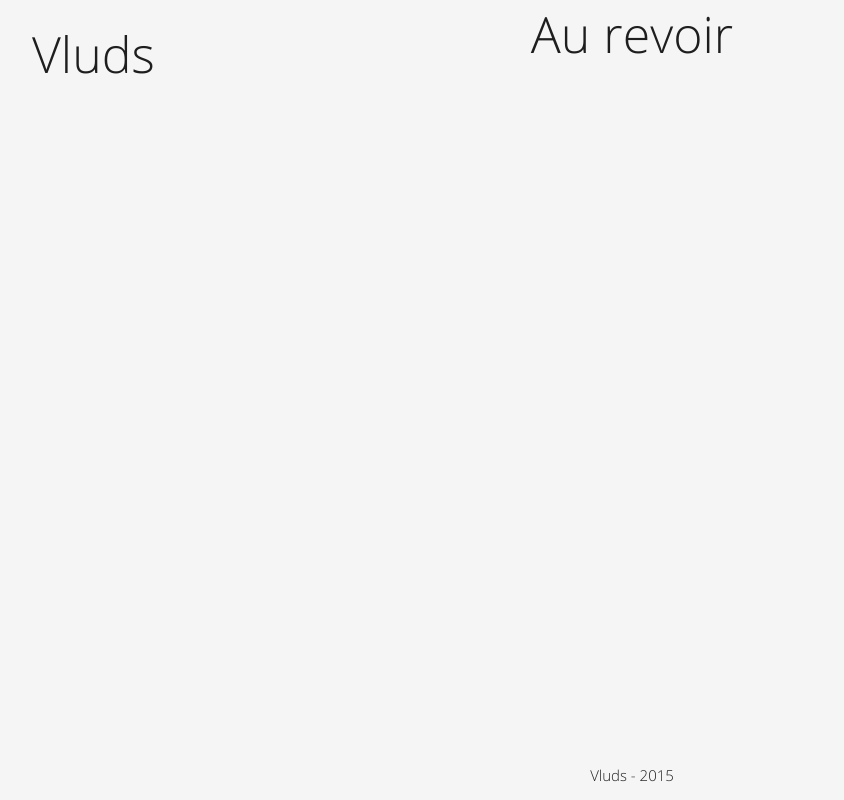
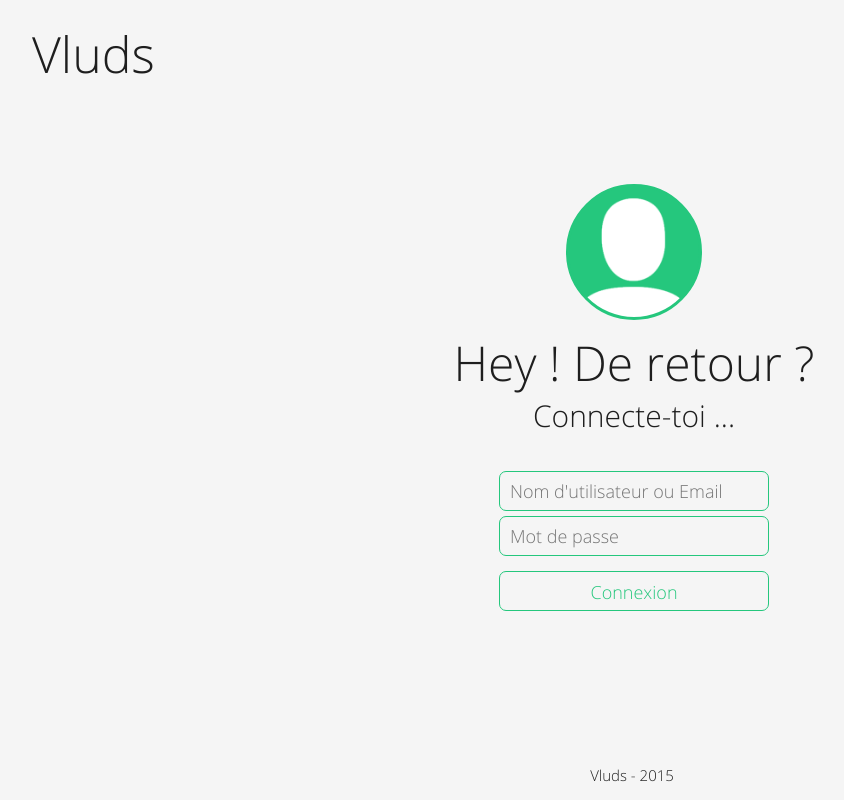
Before and after one commit to Vluds/Vluds-Rebuild, a PHP site: page /index.php?page=login in a window 1280 px wide. Shown: the whole page, without its empty margins (8-852 px from the left). Run offline with PHP 8.4, Linux system fonts and the light colour scheme.

Commit message:
Update: add login page, animations, ...

```diff
--- /dev/null
+++ b/animations/login_animation.js
@@ -0,0 +1,6 @@
+$('#login-container').ready(function()
+{
+	$('#login-container').fadeIn(400).css("display", "inline-block");
+	$('#text-container').stop().animate({marginTop: "0"}, 400);
+	$('.account').stop().animate({opacity: 1, bottom: "0"}, 400);
+});
--- /dev/null
+++ b/css/login_style.css
@@ -0,0 +1,38 @@
+#login-container
+{
+	display: inline-block;
+	vertical-align: middle;
+	margin: auto;
+	width: 500px;
+
+	text-align: center;
+}
+
+#accounts-container
+{
+	margin-bottom: 10px;
+}
+
+#login-form
+{
+	width: 270px;
+	margin: auto;
+	background-color: rgba(245, 245, 245, 1);
+}
+#login-form ul
+{
+	margin-top: 5px;
+	margin-bottom: 5px;
+}
+#login-form ul li
+{
+	display: block;
+}
+#login-form input
+{
+	width: 100%;
+}
+#login-form #submit-container
+{
+	margin-top: 15px;
+}
--- a/index.php
+++ b/index.php
@@ -12,6 +12,7 @@
 		<link rel="stylesheet" type="text/css" href="css/default_style.css">
 		<link rel="stylesheet" type="text/css" href="css/home_style.css">
 		<link rel="stylesheet" type="text/css" href="css/register_style.css">
+		<link rel="stylesheet" type="text/css" href="css/login_style.css">
 
 		<link rel="icon" href="img/favicon.ico" />
 
--- a/models/login.php
+++ b/models/login.php
@@ -1 +1,34 @@
-<h1>Au revoir</h1>
+<script type="text/javascript">
+	document.title = "Vluds - Connexion";
+</script>
+
+<div class="align-middle"></div>
+
+<div id="login-container">
+	<div id="accounts-container">
+		<div class="account">
+			<div class="avatar">
+				<img src="img/avatar.png">
+			</div>
+		</div>
+	</div>
+
+	<div id="text-container">
+		<h2>Hey ! De retour ?</h2>
+		<h3>Connecte-toi ...</h3>
+	</div>
+
+	<form id="login-form">
+		<ul>
+			<li><input type="text" placeholder="Nom d'utilisateur ou Email"></li>
+		</ul>
+		<ul>
+			<li><input type="password" placeholder="Mot de passe"></li>
+		</ul>
+		<ul id="submit-container">
+			<div onClick="loadModel('login')" class="button">
+				<p>Connexion</p>
+			</div>
+		</ul>
+	</form>
+</div>
--- a/models/register.php
+++ b/models/register.php
@@ -10,8 +10,6 @@
 			<div class="avatar">
 				<img src="img/avatar.png">
 			</div>
-
-			<div id="egg_jump"><p>Hé, stop ! Je suis crevé là ...</div>
 		</div>
 	</div>
 
```
